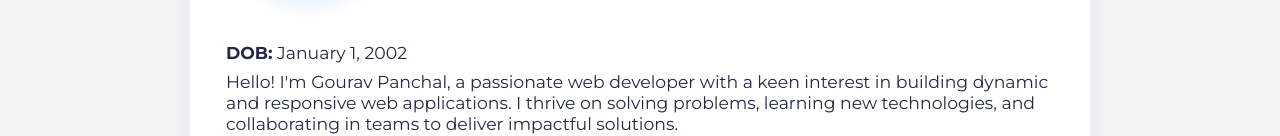
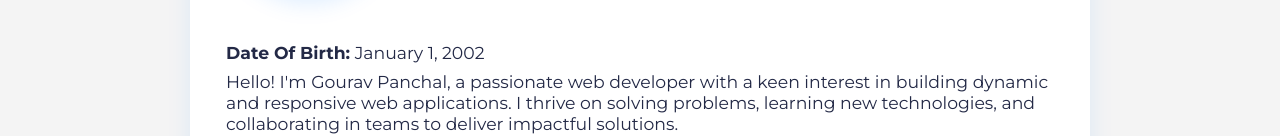
Before and after one commit to gouravpanchal7557/my-portfolio, a plain HTML site: page index.html in a window 1280 px wide. Shown: the part 595-731 px from the top of the page. Drawn offline with Linux system fonts and the light colour scheme.

Commit message:
DATE OF BIRTH

```diff
--- a/index.html
+++ b/index.html
@@ -251,7 +251,7 @@
                 <img src="password photo.jpg" alt="Gourav Panchal Profile" class="profile-img">
             </div>
             <div class="about-details">
-                <p><strong>DOB:</strong> January 1, 2002</p>
+                <p><strong>Date Of Birth:</strong> January 1, 2002</p>
                 <p>Hello! I'm Gourav Panchal, a passionate web developer with a keen interest in building dynamic and responsive web applications. I thrive on solving problems, learning new technologies, and collaborating in teams to deliver impactful solutions.</p>
                 <div class="contact-links">
                     <a href="mailto:gouravpanchal0105@gmail.com">gouravpanchal0105@gmail.com</a>
```
